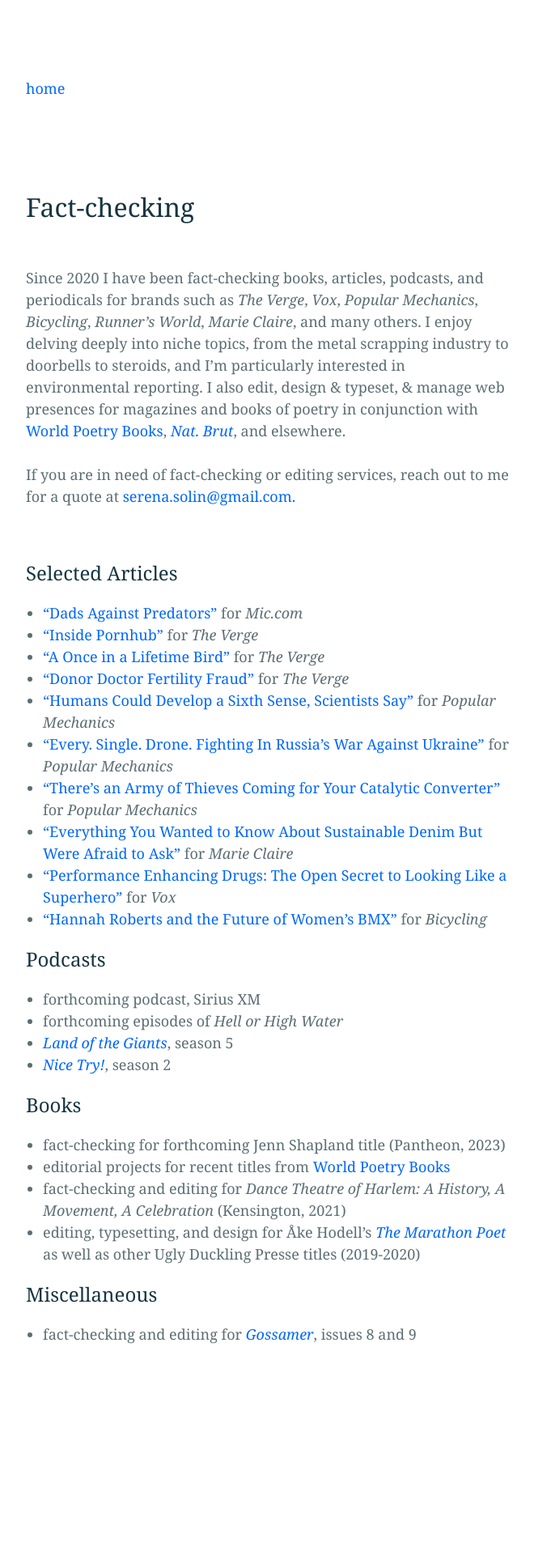
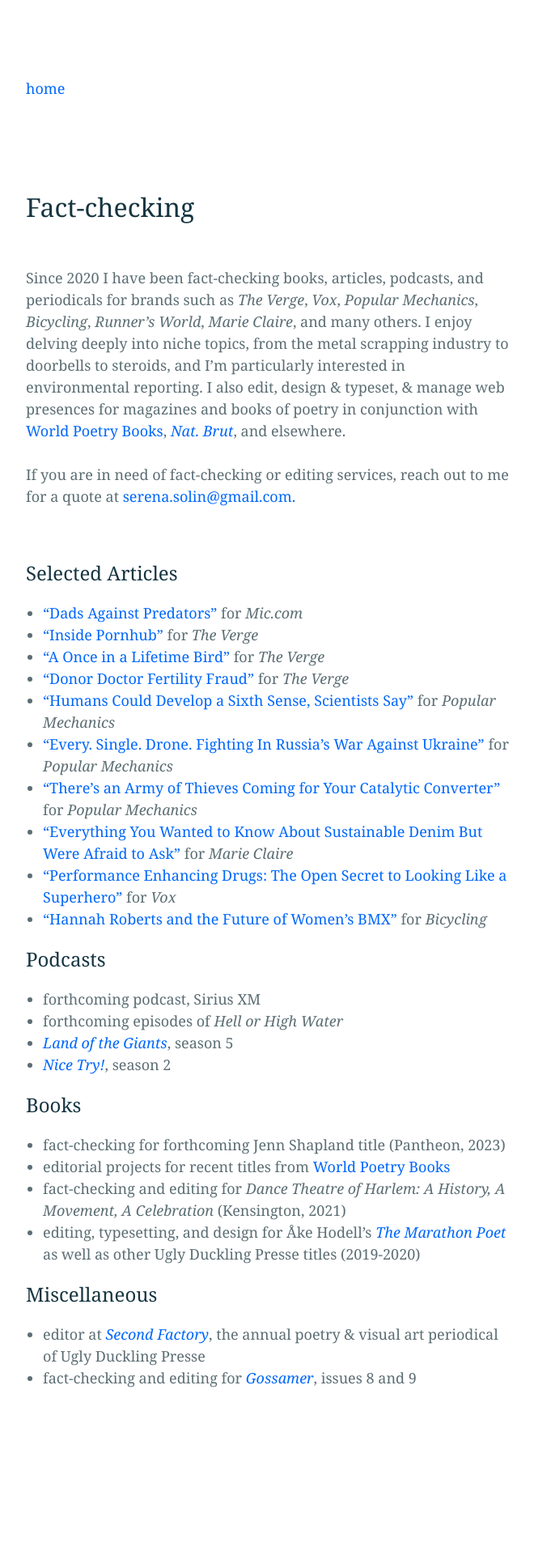
Before and after one commit to bliss-st/ss-website, a Jekyll site: the page built from factchecking.md, in a window 1280 px wide. Shown: the whole page at 81% size, without its empty margins (308-968 px from the left). Built offline with Jekyll 4.4.1, drawn with Linux system fonts in a browser that asks for light colours; before the commit the page ends 1862 px from its top, so only the background shows below that.

Commit message:
Update factchecking.md

```diff
--- a/factchecking.md
+++ b/factchecking.md
@@ -36,4 +36,5 @@
 <br>
 
 ## Miscellaneous
+* editor at <em><a href="https://uglyducklingpresse.org/publications/second-factory-issue-three/">Second Factory</a></em>, the annual poetry & visual art periodical of Ugly Duckling Presse
 * fact-checking and editing for <em><a href="https://www.gossamer.co/">Gossamer</a></em>, issues 8 and 9
```
